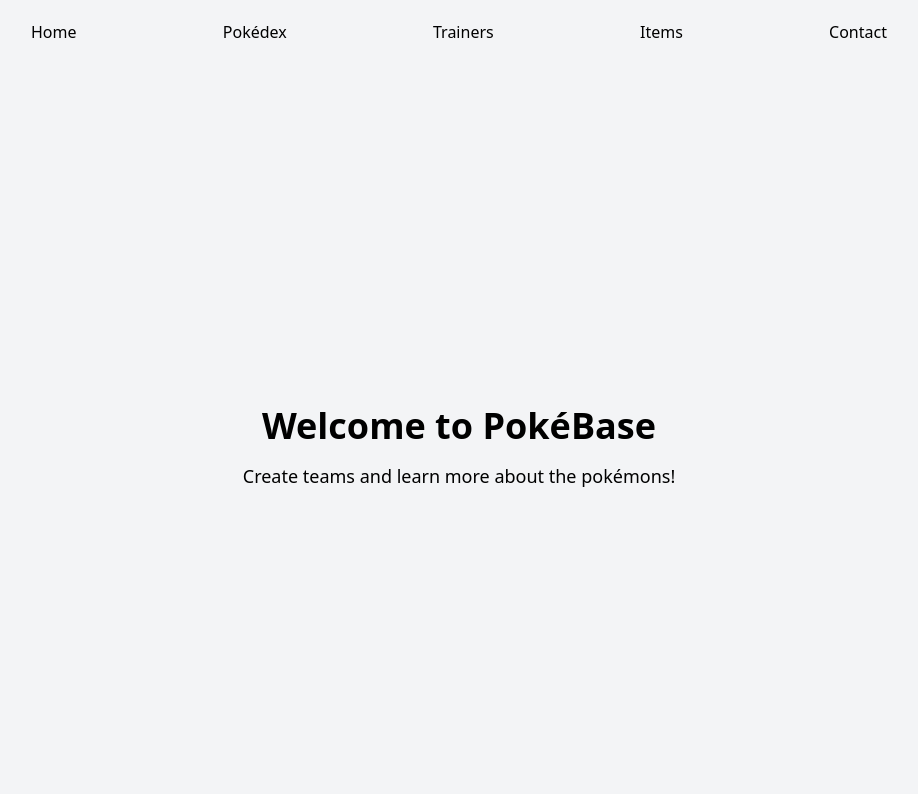
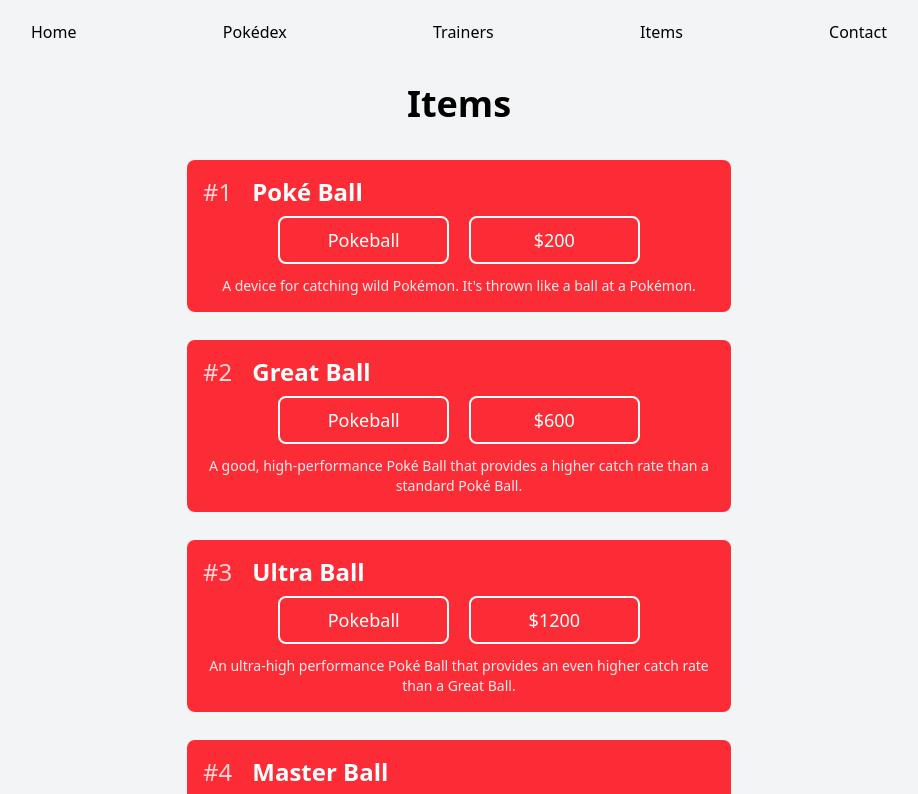
Before and after one commit to MZMS1510/pokemon-frontend, a React (Vite) app: page /items in a window 1280 px wide. Shown: the top 794 px of the page, without its empty margins (181-1099 px from the left). Built offline with nearby package versions, Linux system fonts and the light colour scheme.

Commit message:
feat: add Items page and ItemListItem component with item details

```diff
--- a/src/App.jsx
+++ b/src/App.jsx
@@ -11,6 +11,7 @@
 import Pokedex from "./pages/Pokedex";
 import Trainers from "./pages/Trainers";
 import Contact from "./pages/Contact";
+import Items from "./pages/Items";
 
 function App() {
   return (
@@ -23,6 +24,7 @@
           <Route path="/pokedex" element={<Pokedex />} />
           <Route path="/trainers" element={<Trainers />} />
           <Route path="/contact" element={<Contact />} />
+          <Route path="/items" element={<Items />} />
         </Routes>
       </main>
       <Footer />
--- /dev/null
+++ b/src/components/ItemListItem.jsx
@@ -0,0 +1,41 @@
+export default function ItemListItem({ item = {} }) {
+  const { id, name, type, price, description } = item;
+
+  const getTypeColor = (type) => {
+    switch (type) {
+      case "pokeball":
+        return "bg-red-500";
+      case "healing":
+        return "bg-green-500";
+      case "enhancement":
+        return "bg-purple-500";
+      case "battle":
+        return "bg-orange-500";
+      default:
+        return "bg-gray-500";
+    }
+  };
+
+  return (
+    <li
+      key={id}
+      className={`flex flex-col mb-4 w-full justify-center p-4 rounded-lg ${getTypeColor(type)} hover:opacity-80 hover:cursor-pointer transition duration-300`}
+    >
+      <div className="text-2xl flex justify-start gap-5 text-white">
+        <p className="opacity-80">#{id}</p>
+        <p className="font-bold">{name}</p>
+      </div>
+      <div className="flex justify-center mt-2 gap-5 text-lg text-white">
+        <p className="border-2 border-white w-1/3 text-center rounded-lg p-2 capitalize">
+          {type}
+        </p>
+        <p className="border-2 border-white w-1/3 text-center rounded-lg p-2">
+          ${price}
+        </p>
+      </div>
+      <div className="mt-3 text-center text-white opacity-90">
+        <p className="text-sm">{description}</p>
+      </div>
+    </li>
+  );
+}
--- /dev/null
+++ b/src/pages/Items.jsx
@@ -0,0 +1,29 @@
+import List from "../components/List";
+import ItemListItem from "../components/ItemListItem";
+
+export default function Items() {
+  return (
+    <>
+      <h1 className="text-4xl font-bold my-5 text-center">Items</h1>
+      <div className="flex justify-center w-full">
+        <List
+          items={[
+            { id: 1, name: "Poké Ball", type: "pokeball", price: 200, description: "A device for catching wild Pokémon. It's thrown like a ball at a Pokémon." },
+            { id: 2, name: "Great Ball", type: "pokeball", price: 600, description: "A good, high-performance Poké Ball that provides a higher catch rate than a standard Poké Ball." },
+            { id: 3, name: "Ultra Ball", type: "pokeball", price: 1200, description: "An ultra-high performance Poké Ball that provides an even higher catch rate than a Great Ball." },
+            { id: 4, name: "Master Ball", type: "pokeball", price: 99999, description: "The best Poké Ball with the ultimate level of performance. It will catch any wild Pokémon without fail." },
+            { id: 5, name: "Potion", type: "healing", price: 300, description: "A spray-type medicine for wounds. It restores the HP of one Pokémon by just 20 points." },
+            { id: 6, name: "Super Potion", type: "healing", price: 700, description: "A spray-type medicine for wounds. It restores the HP of one Pokémon by 50 points." },
+            { id: 7, name: "Hyper Potion", type: "healing", price: 1200, description: "A spray-type medicine for wounds. It restores the HP of one Pokémon by 200 points." },
+            { id: 8, name: "Max Potion", type: "healing", price: 2500, description: "A spray-type medicine for wounds. It completely restores the HP of a single Pokémon." },
+            { id: 9, name: "Revive", type: "healing", price: 1500, description: "A medicine that revives a fainted Pokémon. It restores half the Pokémon's maximum HP." },
+            { id: 10, name: "Rare Candy", type: "enhancement", price: 4800, description: "A candy that is packed with energy. It raises the level of a single Pokémon by one." },
+            { id: 11, name: "X Attack", type: "battle", price: 500, description: "An item that raises the Attack stat of a Pokémon in battle. It wears off if the Pokémon is withdrawn." },
+            { id: 12, name: "X Defense", type: "battle", price: 550, description: "An item that raises the Defense stat of a Pokémon in battle. It wears off if the Pokémon is withdrawn." },
+          ]}
+          ListItem={ItemListItem}
+        />
+      </div>
+    </>
+  );
+}
```
